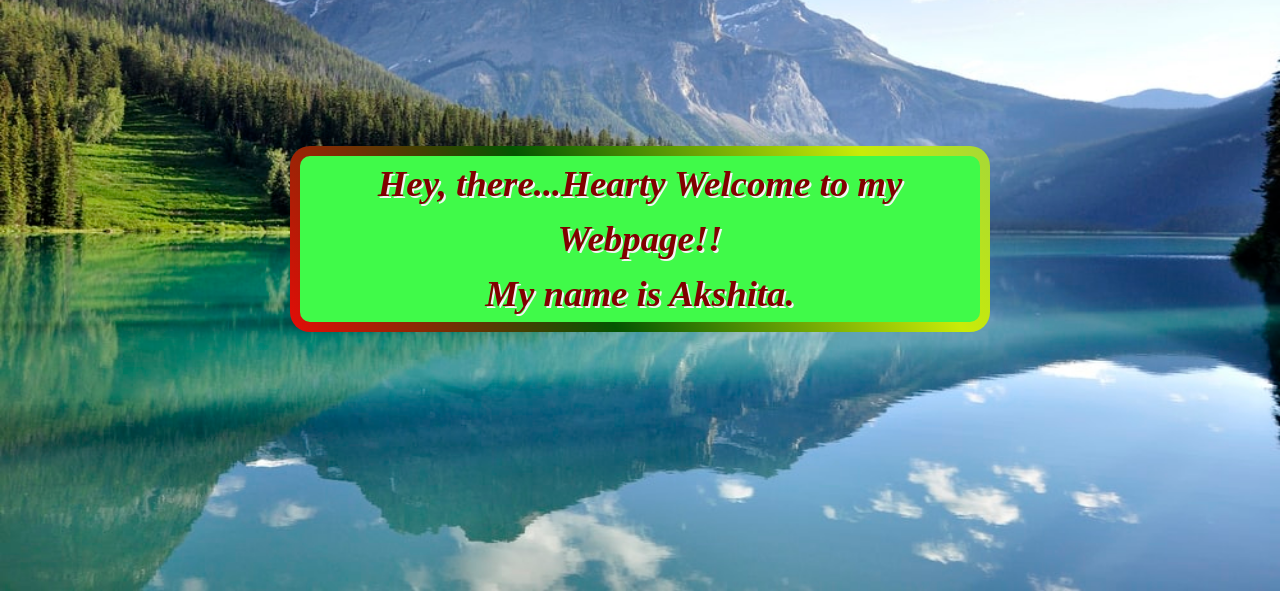
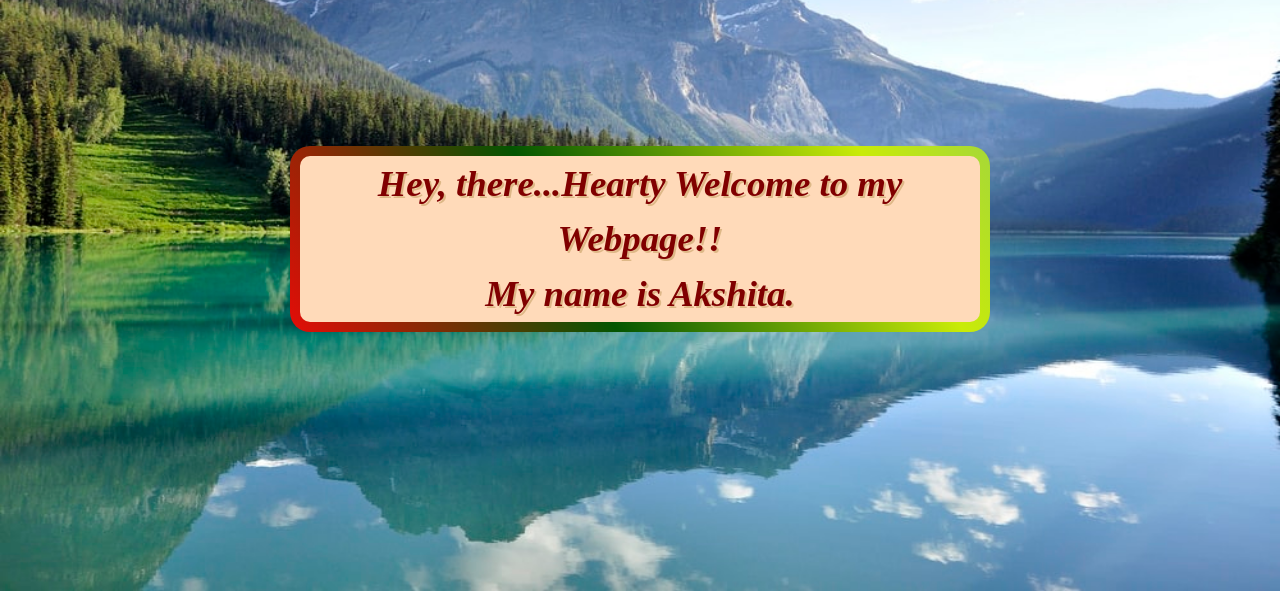
Before and after one commit to Inturi-Akshita/Inturi-Akshita.github.io, a plain HTML site: page index.html in a window 1280 px wide. Shown: the part 209-800 px from the top of the page. Drawn offline with nearby package versions, Linux system fonts and the light colour scheme.

Commit message:
chng color of welcome page

```diff
--- a/starter.css
+++ b/starter.css
@@ -30,7 +30,7 @@ a:link, a:visited {
     font-weight: bold;
     font-size: 30;
     font-style: oblique;
-    background-color: rgb(64, 250, 73);
+    background-color: peachpuff;
     margin-left: 300px;
     margin-right: 300px;
     margin-top: 180px;
@@ -38,7 +38,7 @@ a:link, a:visited {
     padding-left: 40px;
     padding-right: 40px;
     font-family: Arial, Helvetica, sans-serif;
-    text-shadow: 2px 2px whitesmoke;
+    text-shadow: 2px 2px burlywood;
 }
 .col {
     margin-left: 40px;
```
